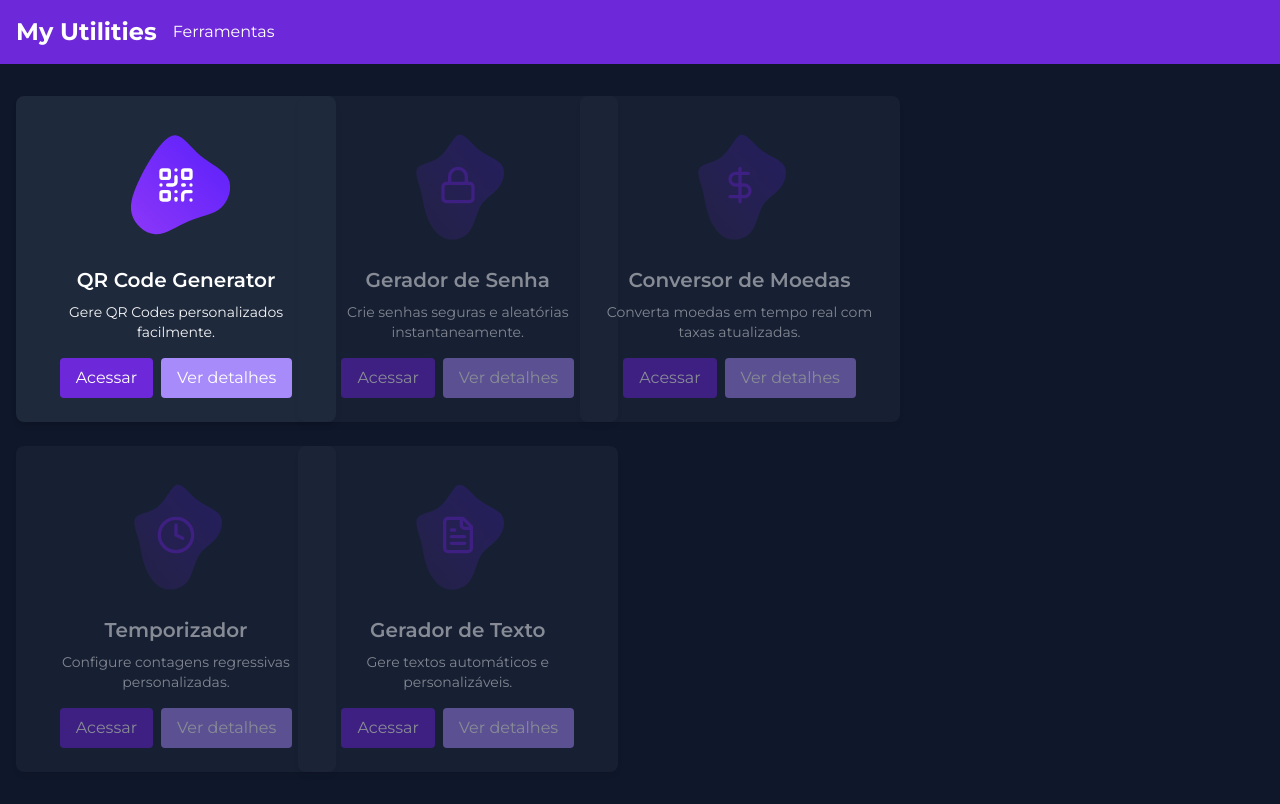
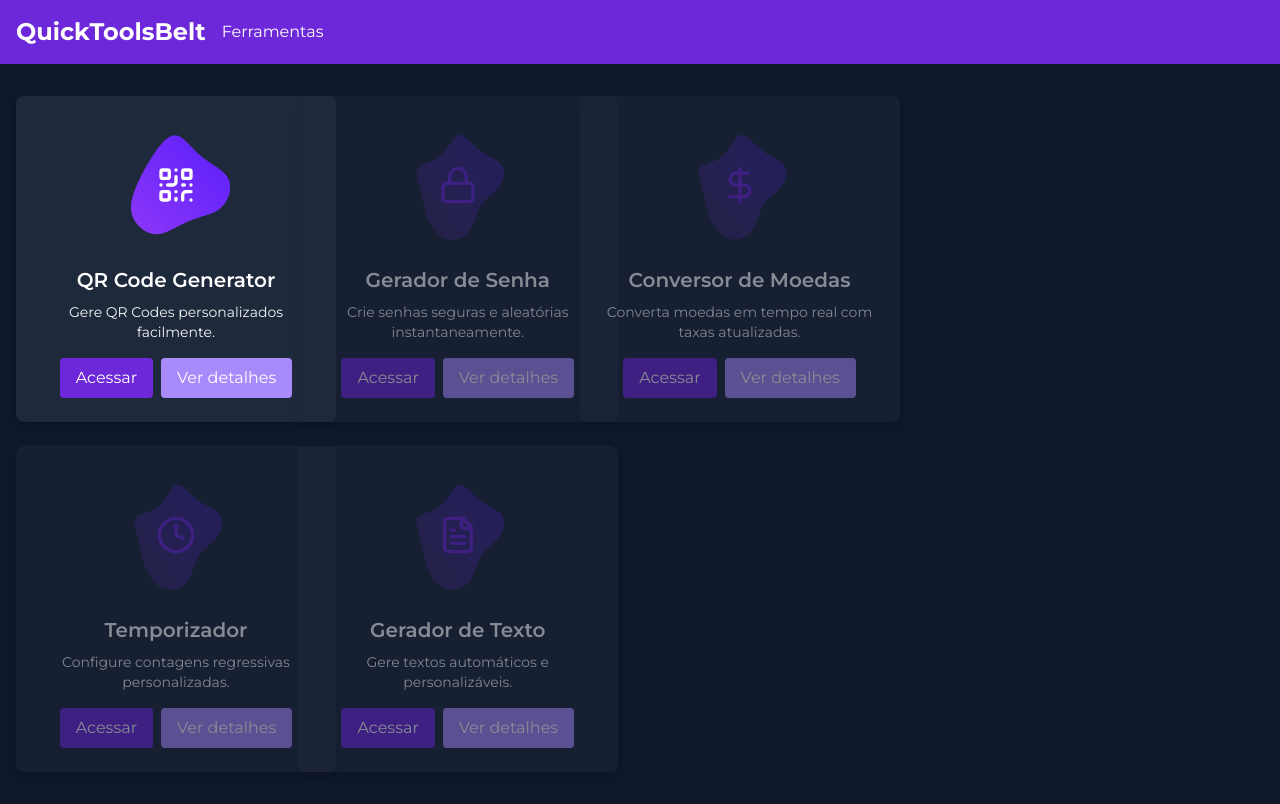
Before and after one commit to DaviLima99/quick-tools-belt, a Next.js app: page / in a window 1280 px wide. Built offline with nearby package versions, Linux system fonts and the light colour scheme; no server answers.

Commit message:
fix nome ite

```diff
--- a/components/Navbar.tsx
+++ b/components/Navbar.tsx
@@ -5,7 +5,7 @@ const Navbar = () => {
     <nav className="bg-violet-700 p-4">
       <div className="container mx-auto flex justify-start items-center">
         <Link href="/" className="text-white text-2xl text-violet-500 font-bold">
-          My Utilities
+          QuickToolsBelt
         </Link>
         <div className="flex ml-4 space-x-6">
           <Link href="/" className="text-white hover:text-violet-300">
```
